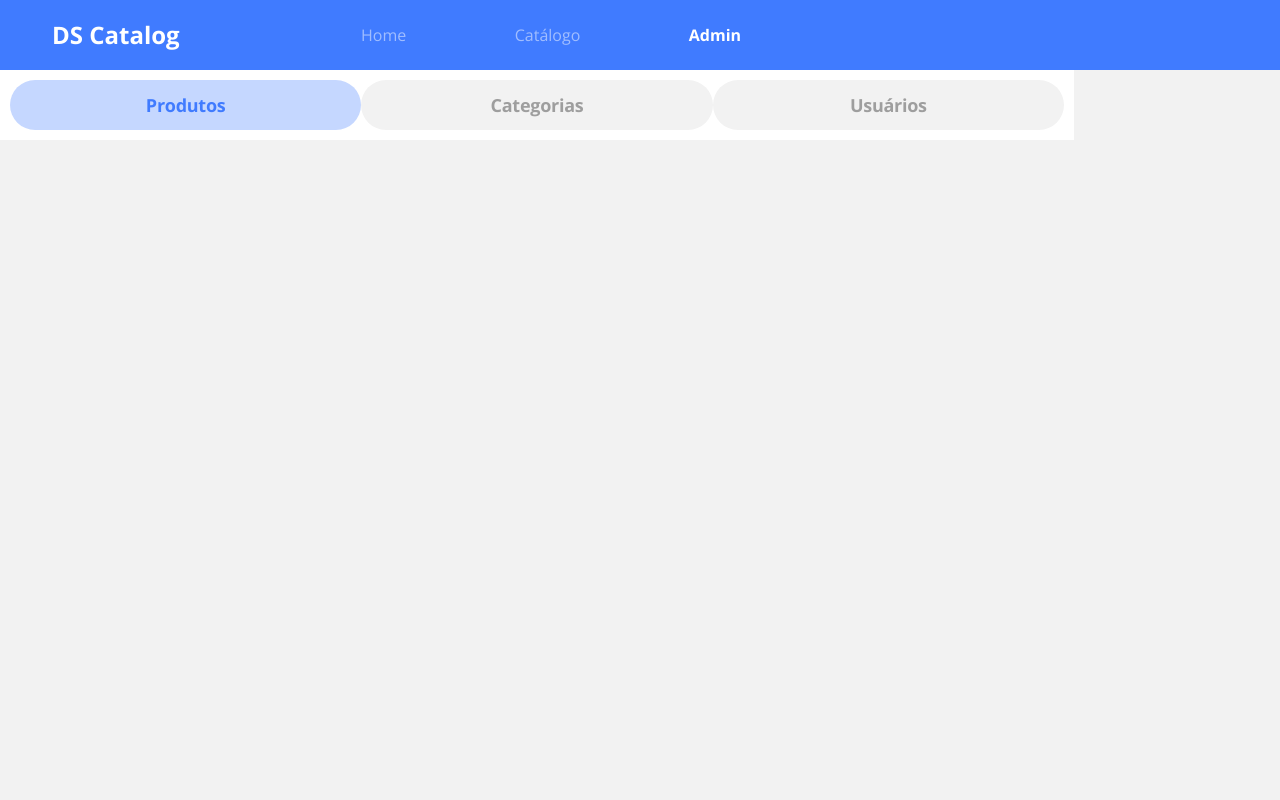
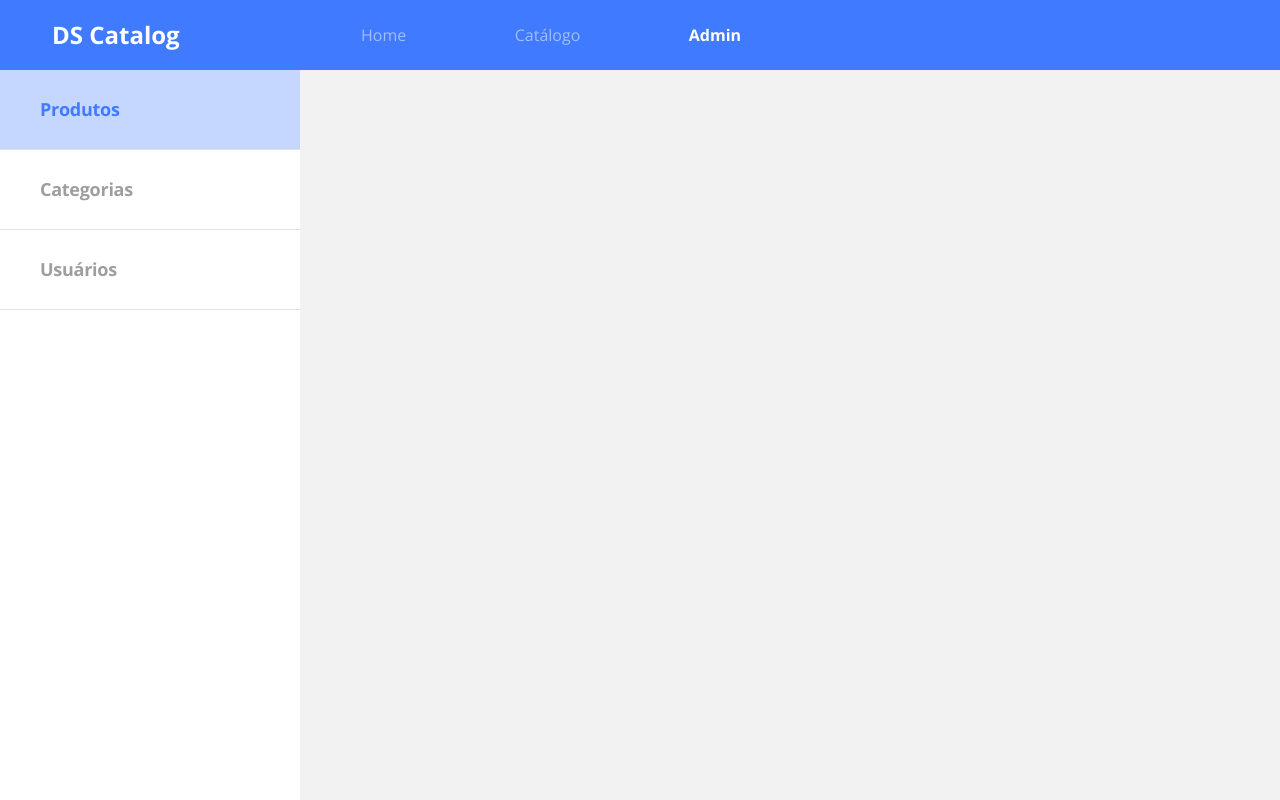
Before and after one commit to Jota-Erre-JR/dscatalog, a React (Create React App) app in the folder frontend/: page /admin in a window 1280 px wide. Built offline with nearby package versions, Linux system fonts and the light colour scheme.

Commit message:
Admin Navbar responsive layout

```diff
--- a/frontend/src/pages/Admin/Navbar/styles.css
+++ b/frontend/src/pages/Admin/Navbar/styles.css
@@ -1,4 +1,4 @@
-ul{
+ul {
   display: flex;
   justify-content: space-around;
   list-style-type: none;
@@ -6,16 +6,16 @@
   padding: 0;
 }
 
-.admin-nav-conteiner{
+.admin-nav-conteiner {
   padding: 10px;
-    background-color: #fff;
+  background-color: #ffffff;
 }
 
-.admin-nav-item{
+.admin-nav-item {
   display: flex;
   justify-content: center;
   align-items: center;
-    width: calc(10px + calc((80vw)/3));
+  width: calc(10px + calc((75vw) / 3));
   height: 50px;
   background-color: #f2f2f2;
   border-radius: 100px;
@@ -26,17 +26,42 @@
   color: #9e9e9e;
 }
 
-.admin-nav-item.active{
+.admin-nav-item.active {
   background: rgba(64, 123, 255, 0.3);
-    color: #407BFF;
+  color: #407bff;
 }
 
-.admin-nav-item p{
+.admin-nav-item p {
   margin-bottom: 0;
 }
 
-@media (min-width: 768px){
-    .admin-nav-item{
+@media (min-width: 768px) {
+  .admin-nav-item {
     font-size: 18px;
   }
 }
+
+@media (min-width: 1200px) {
+  ul {
+    justify-content: unset;
+    flex-direction: column;
+  }
+
+  .admin-nav-conteiner {
+    padding: 0px;
+    width: 300px;
+    height: calc(100vh - 70px);
+  }
+
+  .admin-nav-item {
+    border-radius: 0;
+    font-size: 18px;
+    justify-content: flex-start;
+    height: 80px;
+    width: 300px;
+    background-color: #ffffff;
+    padding-left: 40px;
+    border-bottom: solid 1px #e1e1e1;
+
+  }
+}
```
Also changed, not shown: frontend/src/pages/Admin/styles.css (+5 -5 lines). Lines whose indentation alone changed are shown as unchanged.
